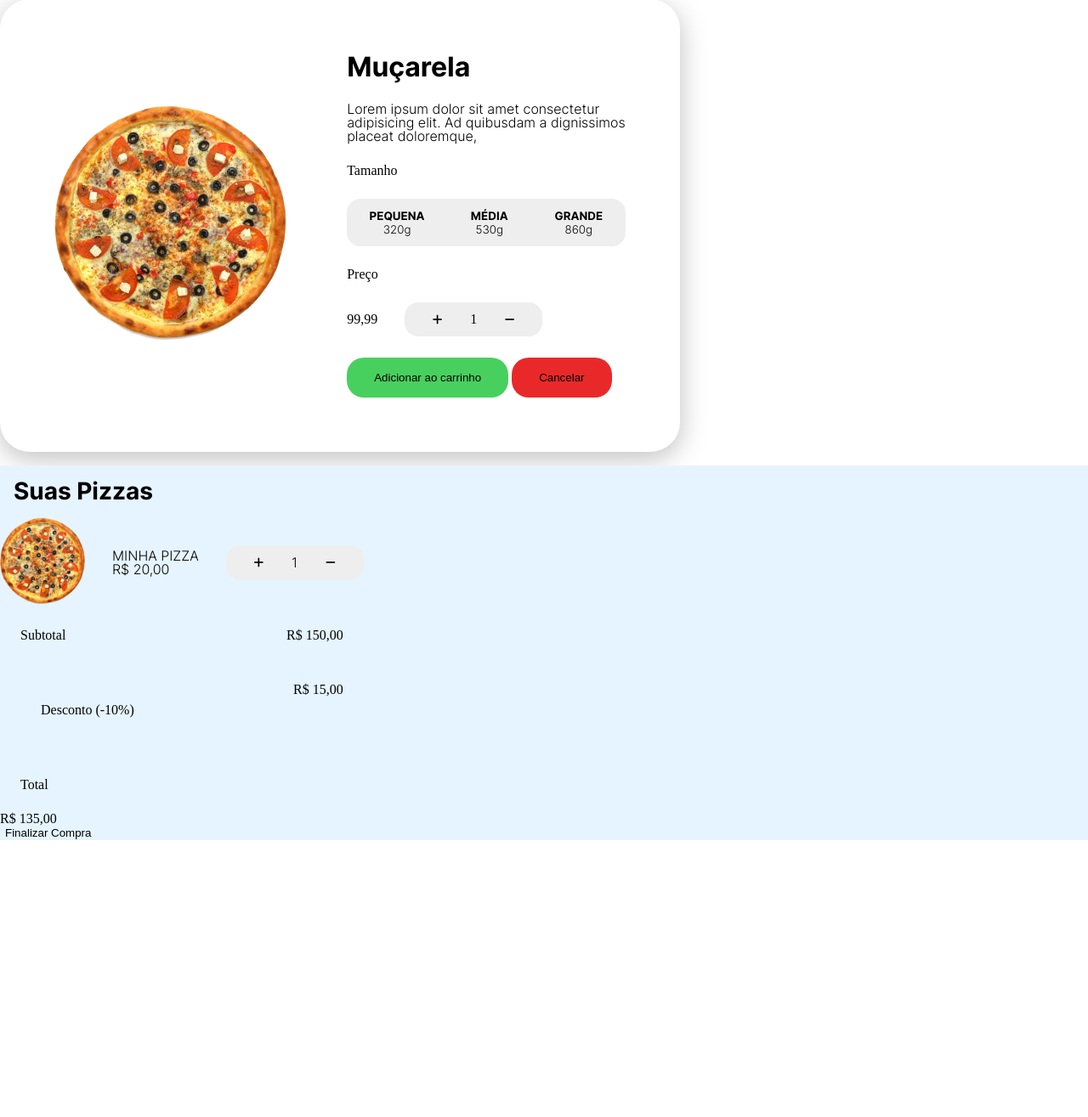
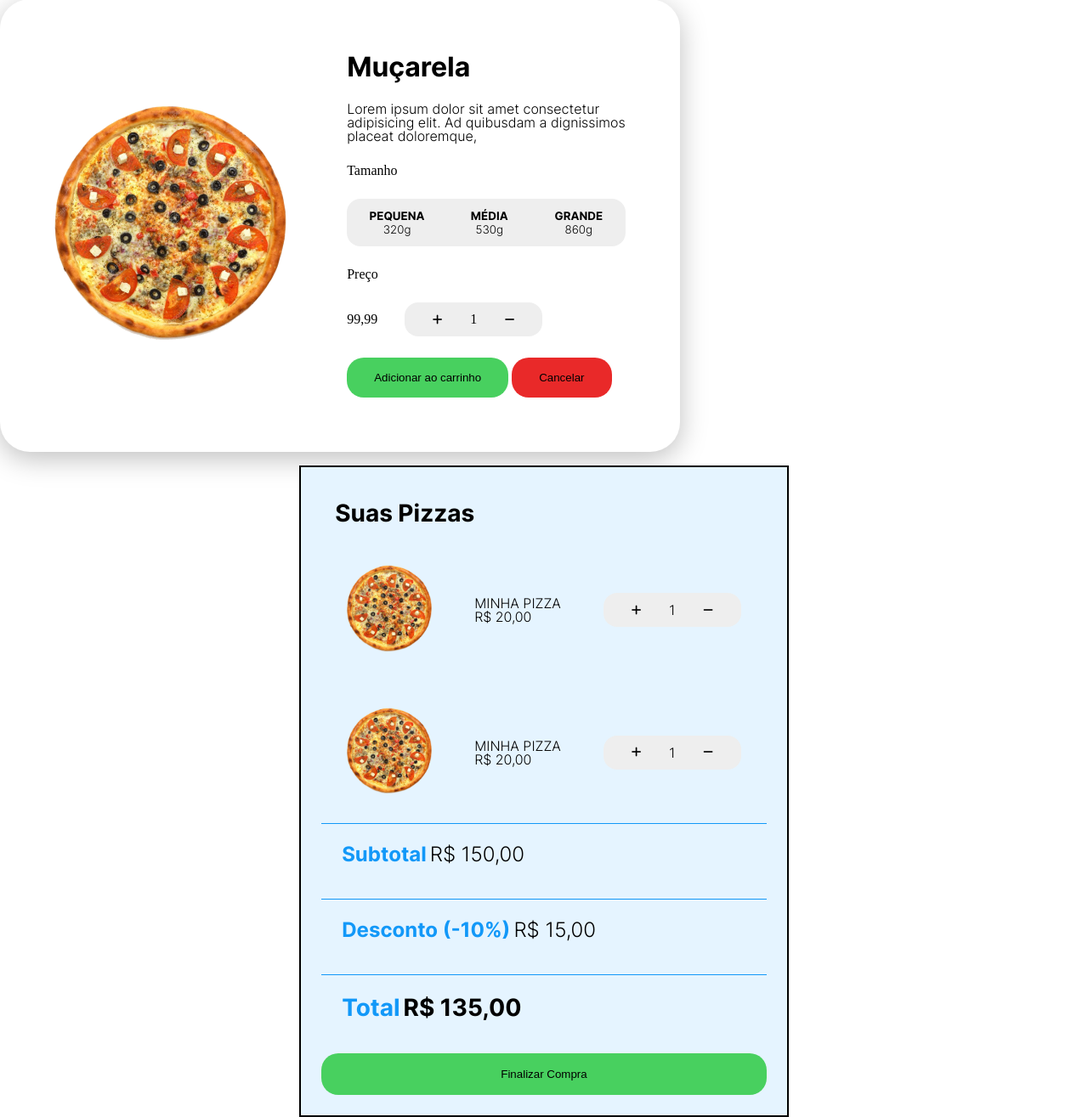
Before and after one commit to Yurinunes22/prjPizzaria, a PHP site: page / in a window 1280 px wide. Shown: the part 2514-3829 px from the top of the page at 85% size. Before the commit the page ends 3503 px from the top, so only its background shows below. Run offline with PHP 8.4, Linux system fonts and the light colour scheme; some libraries are stand-ins or nearby versions.

Commit message:
finalizando carrinho html e css

```diff
--- a/css/style.css
+++ b/css/style.css
@@ -233,8 +233,13 @@ font-size: 1.25rem;
 
 
 .carrinho{
+    margin: auto;
     background-color: #E5F4FF;
  display: flex;
+ width: fit-content;
+ padding: 24px;
+ border: 2px solid black;
+
 }
 
 .carrinho__titulo{
@@ -250,11 +255,13 @@ padding: 16px;
 
 .carrinho__img img {
     width: 100%;
+
 }
 
 
 
 .carrinho__detalhes{
+
  display: flex;
  flex-direction: column;
  justify-content: flex-start;
@@ -266,7 +273,8 @@ padding: 16px;
 }
 
 .carrinho__itens{
-    gap: 32px;
+    padding: 30px;
+    gap: 50px;
     display: flex;
     justify-content: flex-start;
     align-items: center;
@@ -285,26 +293,71 @@ padding: 16px;
     overflow: hidden;
 }
 
-.carrinho__preco-final{
-    display: flex;
+.carrinho__controle-unidade button{
+    padding: 24px;
+    border-radius: 16px;
 
-    flex-direction: column;
 }
 
+.carrinho__controle-unidade button:hover{
+    background-color: #a9a9a9;
+}
+
+
+.carrinho__preco-final {
+    display: flex;
+    gap: 16px;
+    flex-direction: column;
+
+}
 .carrinho__subtotal{
-    display: flex;
-    justify-content: space-between;
-padding: 24px;
+    padding: 24px;
+    border-top:1px solid #1298f8;
 }
 
 .carrinho__desconto{
-    display: flex;
-    justify-content: space-between;
-padding: 24px;
+    padding: 24px;
+    border-top:1px solid #1298f8;
+}
+.carrinho__valor-Total{
+    padding: 24px;
+    border-top:1px solid #1298f8;
 }
 
-.carrinho__valor-total{
+.texto-preco-final{
+    font-size: 24px;
+    font-family: var(--font-bold);
+    color: var(--color-azul-escuro);
+
+}
+
+.preco-final-sub{
+    font-size: 24px;
+    font-family: var(--font-light);
+}
+
+
+.preco-final{
+
+    font-size: 28px;
+    font-family: var(--font-bold);
+}
+
+.texto-preco-final-total{
+    font-size: 28px;
+    font-family: var(--font-bold);
+    color: var(--color-azul-escuro);
+
+}
+
+.carrinho__btn-finalizar-compra {
     display: flex;
-    justify-content: space-between;
-padding: 24px;
+    justify-content: center;
+    background-color: #48D05F;
+    border-radius: 20px;
+    padding: 16px 32px 16px 32px;
 }
+
+.carrinho__btn-finalizar-compra:hover{
+    background-color: seagreen;
+}
--- a/index.html
+++ b/index.html
@@ -216,18 +216,38 @@
                     <span class="carrinho__texto-quant">1</span>
                     <button><i class="fa-solid fa-minus"></i></button>
                 </div>
+
             </div>
+
+
+            <div class="carrinho__itens">
+                <div class="carrinho__img">
+                    <img src="./image/img-produto01.png" alt="Imagem de uma pizza ">
+                </div>
+                <div class="carrinho__preco">
+                    <span>minha pizza</span>
+                    <span >R$ 20,00</span>
+                </div>
+                <div class="carrinho__controle-unidade">
+                    <button><i class="fa-solid fa-plus"></i></button>
+                    <span class="carrinho__texto-quant">1</span>
+                    <button><i class="fa-solid fa-minus"></i></button>
+                </div>
+
+            </div>
+
+
             <div class="carrinho__preco-final">
                 <div class="carrinho__subtotal">
                     <span class="texto-preco-final">Subtotal</span>
-                    <span class="preco-final-subtotal">R$ 150,00</span>
+                    <span class="preco-final-sub">R$ 150,00</span>
                 </div>
                 <div class="carrinho__desconto">
-                    <span class="carrinho__subtotal" >Desconto (-10%)</span>
-                    <span class="preco-final-desconto">R$ 15,00</span>
+                    <span class="texto-preco-final" >Desconto (-10%)</span>
+                    <span class="preco-final-sub">R$ 15,00</span>
                 </div>
                 <div class="carrinho__valor-Total">
-                    <span class="carrinho__subtotal" >Total</span>
+                    <span class="texto-preco-final-total" >Total</span>
                     <span class="preco-final">R$ 135,00</span>
                 </div>
                 <div class="carrinho__btn-finalizar-compra">
```
